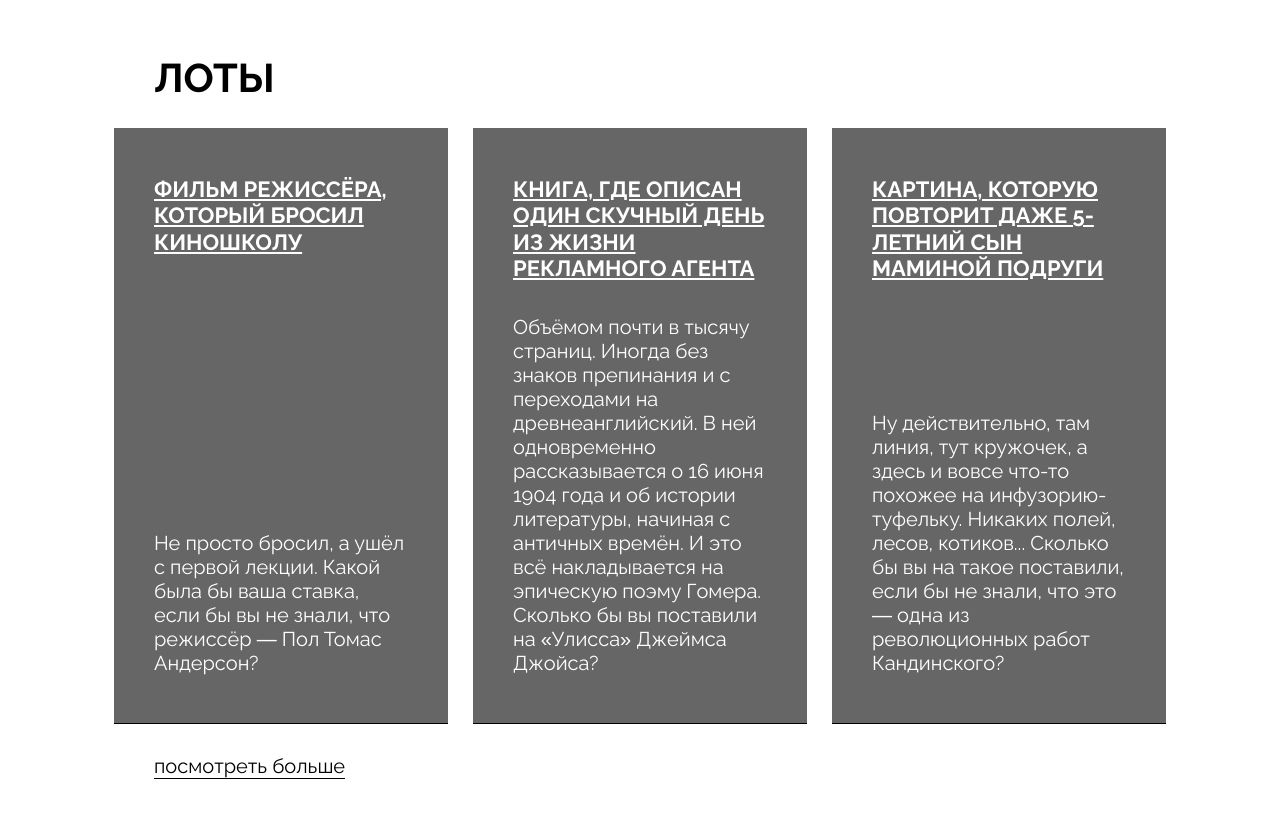
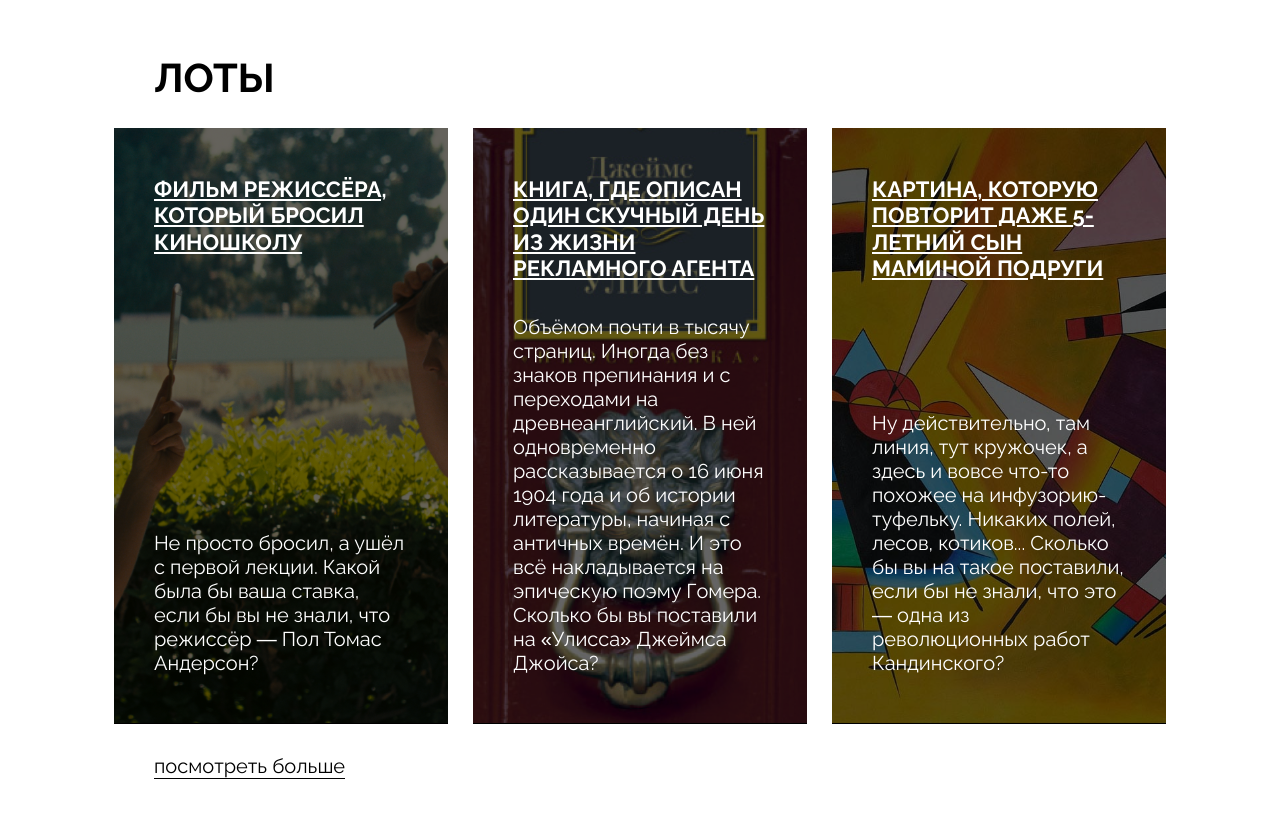
Before and after one commit to s-vovk/ono-tebe-nado-fd, a plain HTML site: page index.html in a window 1280 px wide. Shown: the part 1180-1998 px from the top of the page. Drawn offline with Linux system fonts and the light colour scheme; the site is published under a folder, as on GitHub Pages, so addresses that start at the root find nothing.

Commit message:
fix(overlay): reviewer comments

```diff
--- a/index.html
+++ b/index.html
@@ -13,7 +13,7 @@
     <header>
       <nav>
         <ul class="header__menu-list">
-          <li><a href="/" class="menu-link_active">Главная</a></li>
+          <li><a href="/" class="menu-link-active">Главная</a></li>
           <li><a href="#lots">Посмотреть лоты</a></li>
           <li><a href="#about">Об аукционе</a></li>
         </ul>
@@ -33,16 +33,14 @@
       </address>
     </header>
     <main>
-      <section
-        class="cover image-overlay"
-        style="--image-url: url(/images/cover.jpg)"
-      >
-        <h1>
+      <section class="cover">
+        <div class="overlay"></div>
+        <h1 class="cover__content">
           <span>Оно</span>
           <span>тебе</span>
           <span>надo</span>
         </h1>
-        <div class="cover__description">
+        <div class="cover__description cover__content">
           <p class="cover__description-text">
             Аукцион вещей, в которые никто не верил
           </p>
@@ -55,11 +53,8 @@
         <h2 class="lots__heading">Лоты</h2>
         <ul class="lots__card-list">
           <li>
-            <a
-              href="/"
-              class="card image-overlay"
-              style="--image-url: url(/images/card-lot-01.jpg)"
-            >
+            <a href="/" class="card card_type_film">
+              <div class="overlay"></div>
               <h3 class="card__title">
                 Фильм режиссёра, который бросил киношколу
               </h3>
@@ -70,11 +65,8 @@
             </a>
           </li>
           <li>
-            <a
-              href="/"
-              class="card image-overlay"
-              style="--image-url: url(/images/card-lot-02.jpg)"
-            >
+            <a href="/" class="card card_type_book">
+              <div class="overlay"></div>
               <h3 class="card__title">
                 Книга, где описан один скучный день из жизни рекламного агента
               </h3>
@@ -89,11 +81,8 @@
             </a>
           </li>
           <li>
-            <a
-              href="/"
-              class="card image-overlay"
-              style="--image-url: url(/images/card-lot-03.jpg)"
-            >
+            <a href="/" class="card card card_type_picture">
+              <div class="overlay"></div>
               <h3 class="card__title">
                 Картина, которую повторит даже 5-летний сын маминой подруги
               </h3>
@@ -145,7 +134,7 @@
       </address>
       <nav>
         <ul class="footer__menu-list">
-          <li><a href="/" class="menu-link_active">Главная</a></li>
+          <li><a href="/" class="menu-link-active">Главная</a></li>
           <li><a href="#lots">Посмотреть лоты</a></li>
           <li><a href="#about">Об аукционе</a></li>
         </ul>
--- a/styles/style.css
+++ b/styles/style.css
@@ -69,7 +69,7 @@ header address {
 }
 
 /* Убираем подчеркивание у активной ссылки */
-.menu-link_active {
+.menu-link-active {
   border-bottom: 0;
 }
 
@@ -101,14 +101,21 @@ header address {
 }
 
 .cover {
+  position: relative;
+  background-image: url("../images/cover.jpg");
+  background-size: cover;
+  background-position: center;
   padding: 165px 50px 50px 50px;
 }
 
-.image-overlay {
-  background: linear-gradient(rgba(0, 0, 0, 0.6), rgba(0, 0, 0, 0.6)),
-    var(--image-url); /* Переменная содержит адрес картинки */
-  background-size: cover;
-  background-position: center;
+.overlay {
+  position: absolute;
+  inset: 0;
+  background-color: rgba(0, 0, 0, 0.6);
+}
+
+.cover__content {
+  position: relative;
 }
 
 h1 span:nth-child(2) {
@@ -167,11 +174,26 @@ h1 span:nth-child(3) {
 }
 
 .card {
+  position: relative;
   min-height: 596px;
   padding: 48px 40px;
   display: flex;
   flex-direction: column;
   justify-content: space-between;
+  background-size: cover;
+  background-position: center;
+}
+
+.card_type_film {
+  background-image: url("../images/card-lot-01.jpg");
+}
+
+.card_type_book {
+  background-image: url("../images/card-lot-02.jpg");
+}
+
+.card_type_picture {
+  background-image: url("../images/card-lot-03.jpg");
 }
 
 .card__title {
@@ -182,10 +204,12 @@ h1 span:nth-child(3) {
   text-decoration: underline;
   text-decoration-style: solid;
   color: white;
+  z-index: 1;
 }
 
 .card__text {
   color: white;
+  z-index: 1;
 }
 
 .lots__look-more-link {
@@ -203,10 +227,6 @@ h1 span:nth-child(3) {
   grid-template-areas:
     "logo title"
     ". text";
-}
-
-about__column {
-  display: flex;
 }
 
 .about__logo {
```
